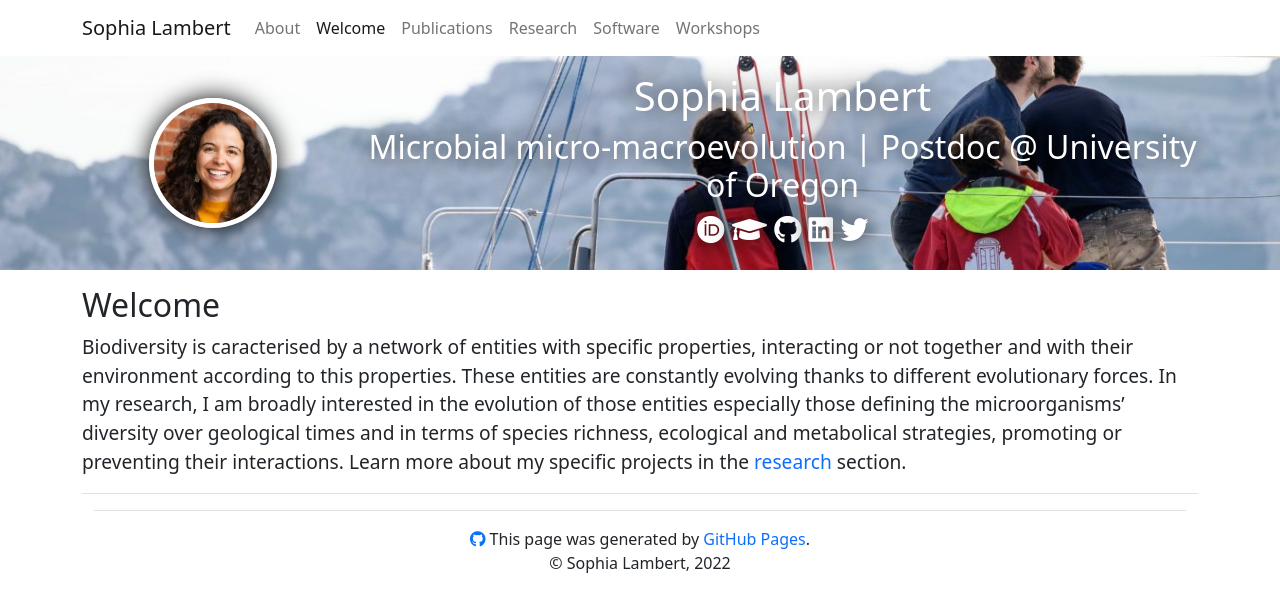
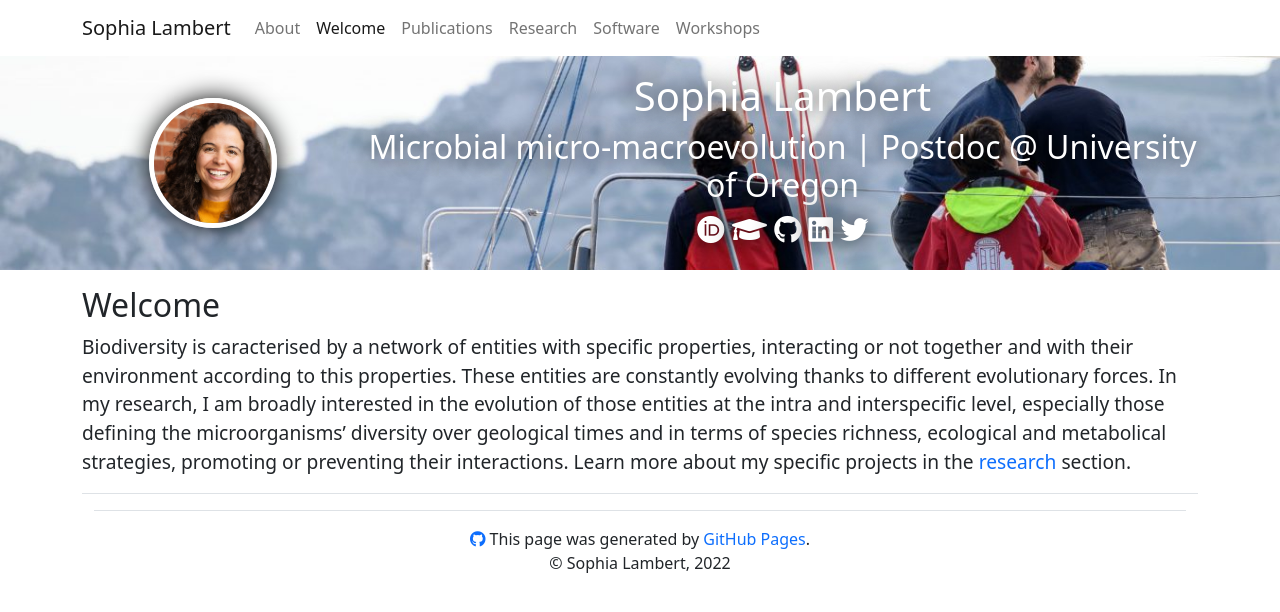
Before and after one commit to sophia-lambert/sophia-lambert.github.io, a Jekyll site: the page built from index.md, in a window 1280 px wide. Shown: the top 612 px of the page. Built offline with Jekyll 4.4.1, drawn with Linux system fonts in a browser that asks for light colours.

Commit message:
Update index.md

```diff
--- a/index.md
+++ b/index.md
@@ -6,4 +6,4 @@ use_fontawesome: true
 
 ## Welcome
 
-Biodiversity is caracterised by a network of entities with specific properties, interacting or not together and with their environment according to this properties. These entities are constantly evolving thanks to different evolutionary forces. In my research, I am broadly interested in the evolution of those entities especially those defining the microorganisms' diversity over geological times and in terms of species richness, ecological and metabolical strategies, promoting or preventing their interactions. Learn more about my specific projects in the [research](research.md) section.
+Biodiversity is caracterised by a network of entities with specific properties, interacting or not together and with their environment according to this properties. These entities are constantly evolving thanks to different evolutionary forces. In my research, I am broadly interested in the evolution of those entities at the intra and interspecific level, especially those defining the microorganisms' diversity over geological times and in terms of species richness, ecological and metabolical strategies, promoting or preventing their interactions. Learn more about my specific projects in the [research](research.md) section.
```
